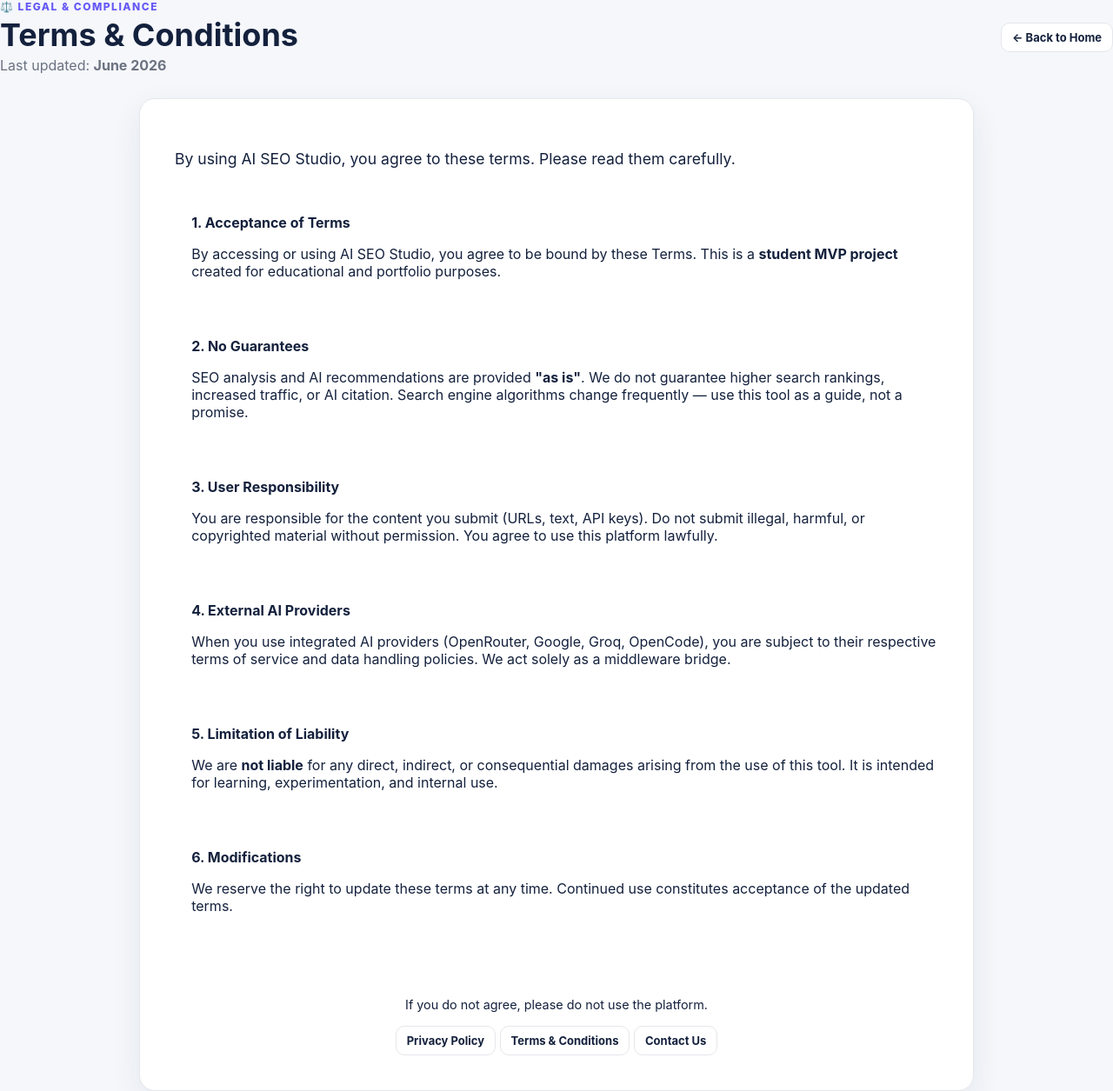
After one commit to yxiao17028/AI-SEO, a Flask app: page /terms in a window 1280 px wide. The commit adds this page. Shown: the whole page at 87% size. Run offline with Flask 3, Linux system fonts and the light colour scheme.

Commit message:
Add Privacy Policy, Terms, and Contact pages

```diff
--- a/ai-seo-app/app.py
+++ b/ai-seo-app/app.py
@@ -95,6 +95,15 @@ class AIResult(db.Model):
     task = db.Column(db.String(60), nullable=False)
     input_excerpt = db.Column(db.Text, default="")
     payload = db.Column(db.Text, nullable=False)
+    created_at = db.Column(db.DateTime, default=datetime.utcnow)
+
+class ContactMessage(db.Model):
+    id = db.Column(db.Integer, primary_key=True)
+    user_id = db.Column(db.Integer, db.ForeignKey("user.id"), nullable=True)  # Nullable for non-logged-in users
+    name = db.Column(db.String(100), nullable=False)
+    email = db.Column(db.String(160), nullable=False)
+    subject = db.Column(db.String(200), nullable=False)
+    message = db.Column(db.Text, nullable=False)
     created_at = db.Column(db.DateTime, default=datetime.utcnow)
 
 
@@ -300,6 +309,39 @@ def create_app(test_config=None):
     def provider_list():
         return jsonify({key: {k: v for k, v in cfg.items() if k != "base_url"}
                         for key, cfg in PROVIDERS.items()})
+
+    @app.route("/privacy")
+    def privacy():
+        return render_template("privacy.html")
+
+    @app.route("/terms")
+    def terms():
+        return render_template("terms.html")
+
+    @app.route("/contact", methods=["GET", "POST"])
+    def contact():
+        if request.method == "POST":
+            name = request.form.get("name", "").strip()
+            email = request.form.get("email", "").strip()
+            subject = request.form.get("subject", "").strip()
+            message = request.form.get("message", "").strip()
+
+            if not name or not email or not subject or not message:
+                flash("All fields are required.", "error")
+            else:
+                msg = ContactMessage(
+                    user_id=session.get("user_id"),
+                    name=name,
+                    email=email,
+                    subject=subject,
+                    message=message
+                )
+                db.session.add(msg)
+                db.session.commit()
+                flash("Your message has been sent. We'll respond shortly.", "success")
+                return redirect(url_for("contact"))
+
+        return render_template("contact.html")
 
     @app.errorhandler(404)
     def not_found(_):
--- a/ai-seo-app/templates/dashboard.html
+++ b/ai-seo-app/templates/dashboard.html
@@ -1 +1,7 @@
 {% extends 'base.html' %}{% block content %}<header class="page-head"><div><p class="eyebrow">Overview</p><h1>Dashboard</h1><p>Track website health and recent AI optimization work.</p></div><a class="btn primary" href="{{url_for('websites')}}">+ Add website</a></header><section class="stats"><article><span>Websites</span><strong>{{websites|length}}</strong></article><article><span>Average SEO score</span><strong>{{average}}</strong></article><article><span>Recent audits</span><strong>{{analyses|length}}</strong></article><article><span>AI generations</span><strong>{{ai_results|length}}</strong></article></section><div class="grid-two"><section class="panel"><div class="panel-head"><h2>Your websites</h2><a href="{{url_for('websites')}}">Manage</a></div>{% for w in websites[:5] %}<div class="list-row"><div><b>{{w.name}}</b><small>{{w.url}}</small></div><form method="post" action="{{url_for('analyze',website_id=w.id)}}"><button class="btn small">Analyze</button></form></div>{% else %}<div class="empty">Add your first website to begin.</div>{% endfor %}</section><section class="panel"><div class="panel-head"><h2>Recent audits</h2></div>{% for a in analyses %}<a class="list-row link" href="{{url_for('analysis_detail',analysis_id=a.id)}}"><div><b>{{a.website.name}}</b><small>{{a.created_at.strftime('%d %b %Y, %H:%M')}}</small></div><span class="score-pill">{{a.score}}</span></a>{% else %}<div class="empty">No analyses yet.</div>{% endfor %}</section></div>{% endblock %}
+
+<footer class="text-center py-4 mt-5 border-top">
+    <a href="/privacy" class="mx-2 text-decoration-none">Privacy Policy</a> |
+    <a href="/terms" class="mx-2 text-decoration-none">Terms & Conditions</a> |
+    <a href="/contact" class="mx-2 text-decoration-none">Contact Us</a>
+</footer>
--- a/ai-seo-app/templates/landing.html
+++ b/ai-seo-app/templates/landing.html
@@ -147,6 +147,12 @@
     </div>
 </section>
 
+<footer class="text-center py-4 mt-5 border-top">
+    <a href="/privacy" class="mx-2 text-decoration-none">Privacy Policy</a> |
+    <a href="/terms" class="mx-2 text-decoration-none">Terms & Conditions</a> |
+    <a href="/contact" class="mx-2 text-decoration-none">Contact Us</a>
+</footer>
+
 <!-- ============================================================ -->
 <!-- FAQ TOGGLE JAVASCRIPT -->
 <!-- ============================================================ -->
--- /dev/null
+++ b/ai-seo-app/templates/terms.html
@@ -0,0 +1,87 @@
+{% extends 'base.html' %}
+
+{% block content %}
+<header class="page-head">
+    <div>
+        <p class="eyebrow">⚖️ Legal & Compliance</p>
+        <h1>Terms & Conditions</h1>
+        <p>Last updated: <strong>June 2026</strong></p>
+    </div>
+    <a href="{{ url_for('index') }}" class="btn small" style="align-self:center;">← Back to Home</a>
+</header>
+
+<div class="panel" style="max-width: 960px; margin: 0 auto; padding: 2.5rem;">
+    <p style="font-size: 1.1rem; color: var(--text-secondary); margin-bottom: 2rem;">
+        By using AI SEO Studio, you agree to these terms. Please read them carefully.
+    </p>
+
+    <div style="display: flex; flex-direction: column; gap: 1.8rem;">
+        <!-- Section 1 -->
+        <div style="border-left: 4px solid var(--primary); padding-left: 1.2rem;">
+            <h4 style="margin-bottom: 0.3rem;">1. Acceptance of Terms</h4>
+            <p style="color: var(--text-secondary);">
+                By accessing or using AI SEO Studio, you agree to be bound by these Terms.
+                This is a <strong>student MVP project</strong> created for educational and portfolio purposes.
+            </p>
+        </div>
+
+        <!-- Section 2 -->
+        <div style="border-left: 4px solid var(--primary); padding-left: 1.2rem;">
+            <h4 style="margin-bottom: 0.3rem;">2. No Guarantees</h4>
+            <p style="color: var(--text-secondary);">
+                SEO analysis and AI recommendations are provided <strong>"as is"</strong>.
+                We do not guarantee higher search rankings, increased traffic, or AI citation.
+                Search engine algorithms change frequently — use this tool as a guide, not a promise.
+            </p>
+        </div>
+
+        <!-- Section 3 -->
+        <div style="border-left: 4px solid var(--primary); padding-left: 1.2rem;">
+            <h4 style="margin-bottom: 0.3rem;">3. User Responsibility</h4>
+            <p style="color: var(--text-secondary);">
+                You are responsible for the content you submit (URLs, text, API keys).
+                Do not submit illegal, harmful, or copyrighted material without permission.
+                You agree to use this platform lawfully.
+            </p>
+        </div>
+
+        <!-- Section 4 -->
+        <div style="border-left: 4px solid var(--primary); padding-left: 1.2rem;">
+            <h4 style="margin-bottom: 0.3rem;">4. External AI Providers</h4>
+            <p style="color: var(--text-secondary);">
+                When you use integrated AI providers (OpenRouter, Google, Groq, OpenCode),
+                you are subject to their respective terms of service and data handling policies.
+                We act solely as a middleware bridge.
+            </p>
+        </div>
+
+        <!-- Section 5 -->
+        <div style="border-left: 4px solid var(--primary); padding-left: 1.2rem;">
+            <h4 style="margin-bottom: 0.3rem;">5. Limitation of Liability</h4>
+            <p style="color: var(--text-secondary);">
+                We are <strong>not liable</strong> for any direct, indirect, or consequential damages
+                arising from the use of this tool. It is intended for learning, experimentation,
+                and internal use.
+            </p>
+        </div>
+
+        <!-- Section 6 -->
+        <div style="border-left: 4px solid var(--primary); padding-left: 1.2rem;">
+            <h4 style="margin-bottom: 0.3rem;">6. Modifications</h4>
+            <p style="color: var(--text-secondary);">
+                We reserve the right to update these terms at any time.
+                Continued use constitutes acceptance of the updated terms.
+            </p>
+        </div>
+    </div>
+
+    <div style="margin-top: 2.5rem; padding-top: 1.5rem; border-top: 1px solid var(--border); text-align: center; color: var(--text-muted);">
+        <p style="font-size: 0.9rem;">If you do not agree, please do not use the platform.</p>
+        <div style="margin-top: 1rem;">
+            <a href="{{ url_for('privacy') }}" class="btn small" style="background: var(--bg-secondary);">Privacy Policy</a>
+            <a href="{{ url_for('terms') }}" class="btn small" style="background: var(--bg-secondary);">Terms & Conditions</a>
+            <a href="{{ url_for('contact') }}" class="btn small" style="background: var(--bg-secondary);">Contact Us</a>
+        </div>
+    </div>
+</div>
+{% endblock %}
```
Also changed, not shown: ai-seo-app/templates/contact.html (added, +76 -0 lines), ai-seo-app/templates/privacy.html (added, +88 -0 lines), ai-seo-app/instance/ai_seo.db.
